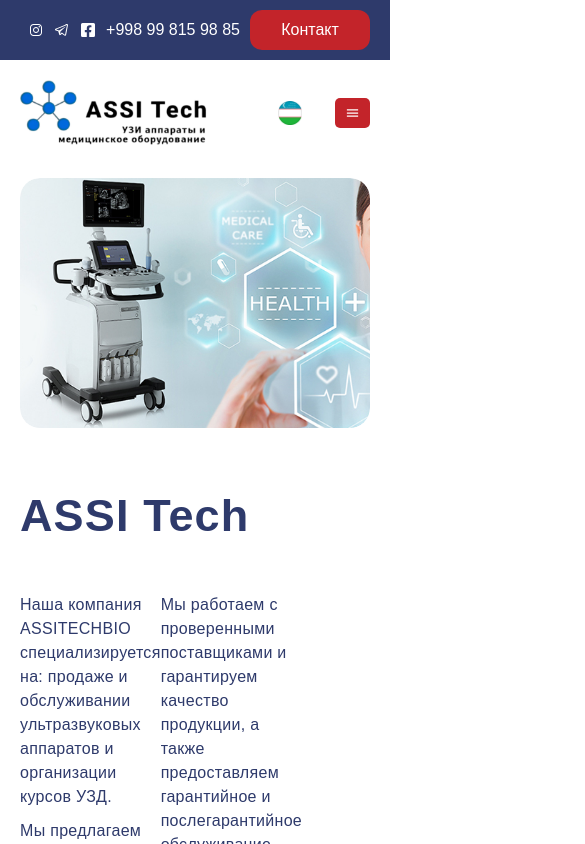
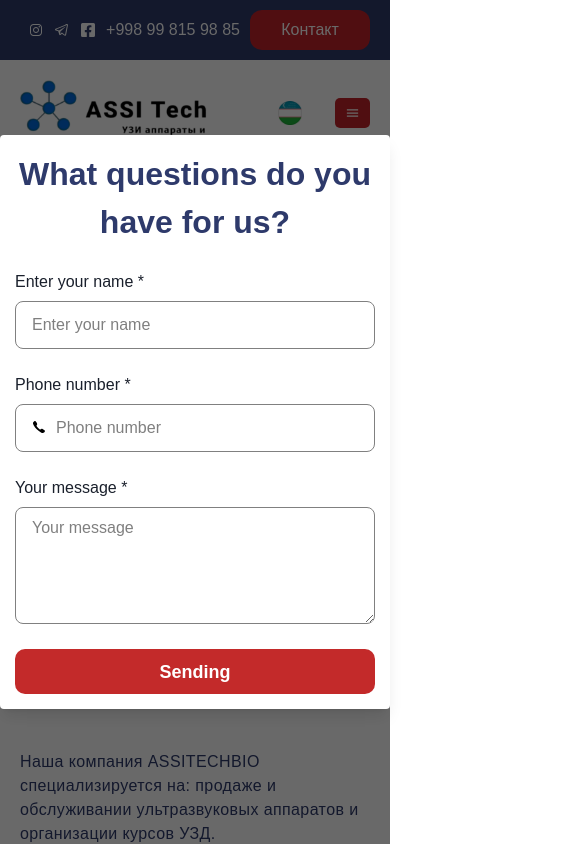
Before and after one commit to Islomjonsdev/assitech, a React (Vite) app: page / in a window 390 px wide. Both pictures are taken after a click on the button "Контакт". Shown: the top 844 px of the page, 585 px wide, since content can reach past the window. Built offline with nearby package versions, Linux system fonts and the light colour scheme.

Commit message:
full responsive done

```diff
--- a/src/components/AssiTech/AssiTech.jsx
+++ b/src/components/AssiTech/AssiTech.jsx
@@ -1,7 +1,7 @@
 import AOS from "aos";
 import React, { useEffect } from "react";
 import Title from "../Title/Title";
-import "aos/dist/aos.css";
+// import "aos/dist/aos.css";
 import assiTechImage from "../../assets/images/assiTech.jpg";
 
 const AssiTech = () => {
@@ -27,6 +27,7 @@
         "Мы стремимся к долгосрочным отношениям с нашими клиентами, предлагая им только лучшее оборудование и сервис.",
     },
   ];
+
   return (
     <section className="mb-[100px]" id="about_us">
       <div className="max-w-[1370px] w-full mx-auto px-[20px]">
@@ -34,32 +35,39 @@
           <Title title={"ASSI Tech"} />
         </div>
 
-        <div className="flex items-center justify-between">
-          <div className="max-w-[900px] w-full flex justify-between">
-            {textData?.map((item, id) => (
-              <div className="max-w-[430px] w-full" key={id} data-aos="fade-up">
-                <p className="text-4 leading-6 font-normal my-[10px] tracking-[0.3px] text-[#2E3A6B]">
-                  {item?.text1}
-                </p>
-                <p className="text-4 leading-6 font-normal my-[10px] tracking-[0.3px] text-[#2E3A6B]">
-                  {item?.text2}
-                </p>
-                <p className="text-4 leading-6 font-normal my-[10px] tracking-[0.3px] text-[#2E3A6B]">
-                  {item?.text3}
-                </p>
-                <p className="text-4 leading-6 font-normal my-[10px] tracking-[0.3px] text-[#2E3A6B]">
-                  {item?.text4}
-                </p>
-              </div>
-            ))}
-          </div>
-          <div data-aos="fade-up">
+        <div className="flex flex-col lg:flex-row-reverse items-center justify-between gap-10">
+          <div data-aos="fade-up" className="w-full max-w-[400px]">
             <img
               src={assiTechImage}
               alt="assiTechImage"
-              width={400}
-              height={136}
+              className="w-full h-auto object-cover rounded-xl"
             />
+          </div>
+          <div className="w-full lg:max-w-[900px] flex flex-col lg:flex-row justify-between gap-6">
+            {textData?.map((item, id) => (
+              <div className="w-full" key={id} data-aos="fade-up">
+                {item?.text1 && (
+                  <p className="text-base leading-6 font-normal my-2 tracking-wide text-[#2E3A6B]">
+                    {item.text1}
+                  </p>
+                )}
+                {item?.text2 && (
+                  <p className="text-base leading-6 font-normal my-2 tracking-wide text-[#2E3A6B]">
+                    {item.text2}
+                  </p>
+                )}
+                {item?.text3 && (
+                  <p className="text-base leading-6 font-normal my-2 tracking-wide text-[#2E3A6B]">
+                    {item.text3}
+                  </p>
+                )}
+                {item?.text4 && (
+                  <p className="text-base leading-6 font-normal my-2 tracking-wide text-[#2E3A6B]">
+                    {item.text4}
+                  </p>
+                )}
+              </div>
+            ))}
           </div>
         </div>
       </div>
--- a/src/components/Header/Header.jsx
+++ b/src/components/Header/Header.jsx
@@ -4,10 +4,15 @@
 import { FaFacebookSquare } from "react-icons/fa";
 import Navbar from "../Navbar/Navbar";
 import { useTranslation } from "react-i18next";
+import { useState } from "react";
+import ContactModal from "../ui/contact-modal";
+import { IoIosCall } from "react-icons/io";
 
 const Header = () => {
-  const { t } = useTranslation()
+  const [isOpenCotactModal, setIsOpenCotactModal] = useState(false);
+  const { t } = useTranslation();
   return (
+    <>
       <header className="mb-[25px]">
         <div className="bg-[#2E3A6B] h-[60px] flex items-center">
           <div className="max-w-[1370px] w-full mx-auto px-[20px]">
@@ -27,7 +32,10 @@
               >
                 +998 99 815 98 85
               </a>
-            <button className="text-white cursor-pointer bg-[#c3242a] max-w-[120px] w-full h-[40px] rounded-[12px] text-[16px] leading-[24px]">
+              <button
+                className="text-white cursor-pointer bg-[#c3242a] max-w-[120px] w-full h-[40px] rounded-[12px] text-[16px] leading-[24px]"
+                onClick={() => setIsOpenCotactModal(true)}
+              >
                 {t("contact")}
               </button>
             </div>
@@ -35,6 +43,55 @@
         </div>
         <Navbar />
       </header>
+      {isOpenCotactModal && (
+        <ContactModal close={setIsOpenCotactModal}>
+          <div className="bg-white rounded-[4px] p-[15px]">
+            <div className="">
+              <h3 className="text-center text-[32px] text-[#2e3a6b] font-bold">
+                What questions do you have for us?
+              </h3>
+            </div>
+
+            <form>
+              <div className="flex flex-col my-[25px]">
+                <label className="mb-2 text-[#1a202c] text-[16px] leading-[22px] text-start">
+                  Enter your name <span>*</span>
+                </label>
+                <input
+                  className="px-4 border border-[grey] outline-none h-[48px] rounded-[8px]"
+                  type="text"
+                  placeholder="Enter your name"
+                />
+              </div>
+              <div className="flex flex-col my-[25px] relative">
+                <label className="mb-2 text-[#1a202c] text-[16px] leading-[22px] text-start">
+                  {" "}
+                  Phone number <span>*</span>
+                </label>
+                <input
+                  className="pl-[40px] pr-[16px] border border-[grey] outline-none h-[48px] rounded-[8px] relative"
+                  type="tel"
+                  placeholder="Phone number"
+                />
+                <IoIosCall className="absolute top-[45px] left-[16px] w-4 h-4" />
+              </div>
+              <div className="flex flex-col my-[25px]">
+                <label className="mb-2 text-[#1a202c] text-[16px] leading-[22px] text-start">
+                  Your message <span>*</span>
+                </label>
+                <textarea
+                  className="py-2 px-4 border border-[grey] outline-none h-[48px] rounded-[8px] h-[117px]"
+                  placeholder="Your message "
+                />
+              </div>
+              <button className="bg-[#c32a2a] h-[45px] cursor-pointer w-full text-white rounded-[10px] text-[18px] leading-[24px] font-bold">
+                Sending
+              </button>
+            </form>
+          </div>
+        </ContactModal>
+      )}
+    </>
   );
 };
 
--- a/src/components/Navbar/Navbar.jsx
+++ b/src/components/Navbar/Navbar.jsx
@@ -7,6 +7,7 @@
 import engFlag from "../../assets/images/eng.png";
 import i18n from "../../locales/i18next";
 import { useTranslation } from "react-i18next";
+import HeaderModal from "../ui/header-modal";
 
 const Navbar = () => {
   const [isOpen, setIsOpen] = useState(false);
@@ -35,6 +36,7 @@
   };
 
   return (
+    <>
       <div className="pt-[20px] pb-[8px]">
         <div className="max-w-[1370px] w-full mx-auto px-[20px]">
           <div className="flex items-center justify-between">
@@ -90,13 +92,24 @@
                 )}
               </div>
 
-            <button className="text-white bg-[#c3242a] py-[5px] px-[10px] w-[35px] rounded-[5px] flex items-center justify-center md:hidden">
+              <button
+                className="text-white bg-[#c3242a] py-[5px] px-[10px] w-[35px] rounded-[5px] flex items-center justify-center md:hidden"
+                onClick={() => setIsOpen(true)}
+              >
                 <IoMdMenu className="w-5 h-5" />
               </button>
             </div>
           </div>
         </div>
       </div>
+      {isOpen && (
+        <HeaderModal close={setIsOpen}>
+          <div className="bg-white h-[100%]">
+            saloom
+          </div>
+        </HeaderModal>
+      )}
+    </>
   );
 };
 
--- a/src/components/Number/Number.jsx
+++ b/src/components/Number/Number.jsx
@@ -30,12 +30,12 @@
           <div className="mb-[40px]" data-aos="fade-up" style={{ fontFamily: "Unbounded, cursive" }}>
             <Title title="We are in numbers" />
           </div>
-          <div className="flex items-center justify-between">
+          <div className="flex-row md:flex items-center justify-between">
             {numbersData?.map((item, id) => {
               const { num, text } = item;
               return (
                 <div className="text-center" key={id}>
-                  <div className="flex items-center">
+                  <div className="text-center md:flex items-center">
                     <span className="text-[#1a202c] text-[62px] font-semibold leading-[80px]" style={{ fontFamily: "Unbounded, cursive" }}>
                       {num}
                     </span>
@@ -49,7 +49,7 @@
                 </div>
               );
             })}
-            <img src={rocketImage} alt="" />
+            <img className="hidden md:block" src={rocketImage} alt="" />
           </div>
         </div>
       </div>
--- a/src/components/ui/Modal.jsx
+++ /dev/null
@@ -1,9 +0,0 @@
-import React from 'react'
-
-const Modal = () => {
-  return (
-    <div>Modal</div>
-  )
-}
-
-export default Modal
--- /dev/null
+++ b/src/components/ui/contact-modal.jsx
@@ -0,0 +1,22 @@
+import React from 'react';
+
+const HeaderModal = ({ children, close }) => {
+  return (
+    <div
+      className="fixed inset-0 z-50 flex items-center justify-center bg-[#00000096] bg-opacity-50"
+      onClick={() => {
+        document.body.style.overflowX = 'auto';
+        close(false);
+      }}
+    >
+      <div
+        className="max-w-lg w-full shadow-lg relative"
+        onClick={(e) => e.stopPropagation()}
+      >
+        {children}
+      </div>
+    </div>
+  );
+};
+
+export default HeaderModal;
--- /dev/null
+++ b/src/components/ui/header-modal.jsx
@@ -0,0 +1,22 @@
+import React from 'react';
+
+const HeaderModal = ({ children, close }) => {
+  return (
+    <div
+      className="fixed inset-0 z-50 flex items-right right-0 justify-end bg-[#00000096] bg-opacity-50"
+      onClick={() => {
+        document.body.style.overflowX = 'auto';
+        close(false);
+      }}
+    >
+      <div
+        className="max-w-[448px] left-[100px] w-full shadow-lg relative"
+        onClick={(e) => e.stopPropagation()}
+      >
+        {children}
+      </div>
+    </div>
+  );
+};
+
+export default HeaderModal;
```
Lines whose indentation alone changed are shown as unchanged.
